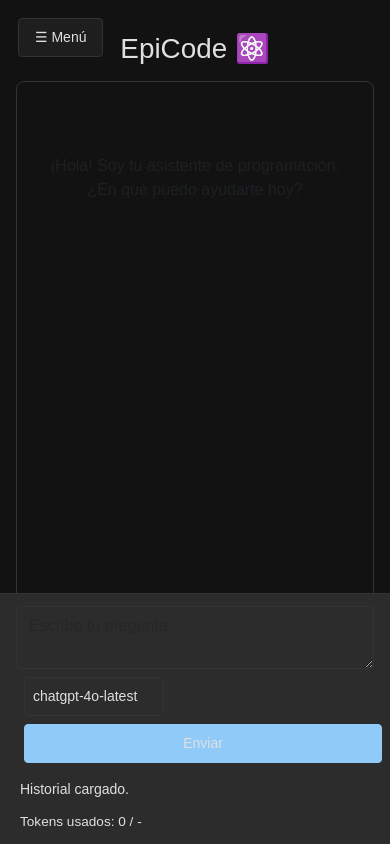
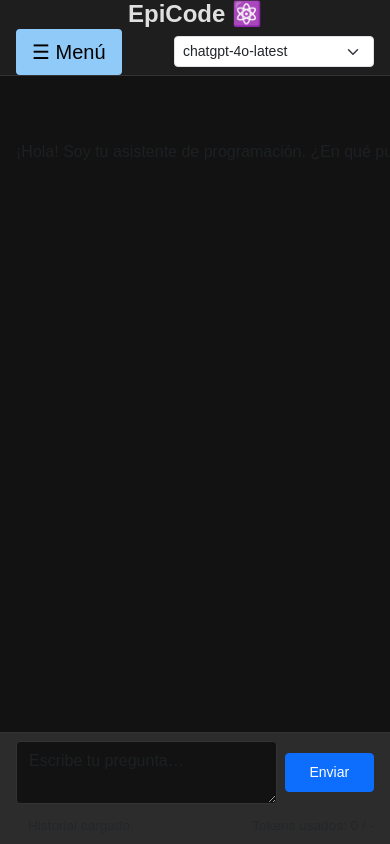
Before and after one commit to HenrySpark369/EpiCode, a Flask app: page / in a window 390 px wide. Run offline with Flask 3, Linux system fonts and the light colour scheme; the visitor is signed in with stand-in values (Sample User, id 1); data comes from the database, SQL or seed files in the repository; data that the repository does not hold is empty; some libraries are stand-ins or nearby versions.

Commit message:
Refactor layout and styles for responsive sidebar and input area
- Convert body and main container to flex column with full viewport height
- Increase sidebar width to 250px and fix its position with slide toggle support
- Define header and input area heights as CSS variables for consistent sizing
- Style input area and controls for better usability and appearance
- Improve chat message and status message styling for clarity and spacing
- Enhance overall layout structure for a cleaner, more responsive UI

```diff
--- a/templates/index.html
+++ b/templates/index.html
@@ -32,8 +32,9 @@
       --color-border: #dee2e6;
       --color-input-bg: #f8f9fa;
       --color-placeholder: #6c757d;        /* gris medio para light */
-      --sidebar-width: 200px;
-      --input-height: 0px;
+      --sidebar-width: 250px;
+      --header-height: 60px;
+      --input-height: 70px;
     }
     [data-theme="dark"] {
       --color-bg: #121212;
@@ -65,92 +66,115 @@
       color: var(--color-text);
       font-family: sans-serif;
       overflow-x: hidden;
+      height: 100vh;
+      display: flex;
+      flex-direction: column;
     }
 
-    .main-container {
+    /* Layout container */
+    .app-container {
       display: flex;
-      flex-direction: column;
-      min-height: 100vh; /* asegúrate de cubrir toda la altura de la ventana */
+      height: 100%;
+      width: 100%;
+      overflow: hidden;
     }
 
+    /* Sidebar */
     #sidebar {
       width: var(--sidebar-width);
       background: var(--color-surface);
       border-right: 1px solid var(--color-border);
-      padding: 1rem; /* Added padding here for consistency with original HTML */
+      padding: 1rem;
+      display: flex;
+      flex-direction: column;
       min-height: 100vh;
+      box-sizing: border-box;
+      position: fixed;
+      top: 0;
+      left: 0;
+      bottom: 0;
       overflow-y: auto;
+      z-index: 1050;
+      transition: transform 0.3s ease;
+      transform: translateX(0);
     }
-    .list-group-item {
-      background: var(--color-input-bg);
+    #sidebar.hidden {
+      transform: translateX(calc(-1 * var(--sidebar-width)));
+    }
+
+    /* Sidebar header area */
+    .user-info {
+      padding: .5rem 1rem;
+      font-weight: bold;
+      border-bottom: 1px solid var(--color-border);
+      margin-bottom: 1rem;
       color: var(--color-text);
-      border: 1px solid var(--color-border);
-      margin-bottom: .25rem;
+      text-align: center;
     }
-    .btn {
-      display: inline-block;
-      padding: .5rem 1rem;
+    .logout-btn {
+      margin-top: 1rem;
+      width: 100%;
+    }
+    .admin-link {
+      margin-top: 0.5rem;
+      width: 100%;
+    }
+
+    /* Main content area */
+    .main-content {
+      margin-left: var(--sidebar-width);
+      display: flex;
+      flex-direction: column;
+      height: 100vh;
+      width: calc(100% - var(--sidebar-width));
+      box-sizing: border-box;
+    }
+
+    /* Header */
+    header {
       background: var(--color-surface);
-      color: var(--color-text);
-      border: 1px solid var(--color-border);
-      border-radius: .25rem;
+      border-bottom: 1px solid var(--color-border);
+      box-sizing: border-box;
+      position: sticky;
+      top: 0;
+      z-index: 1000;
+      padding: 0 1rem;
+    }
+    #toggleSidebarBtn {
+      background: var(--color-primary);
+      color: var(--color-text-on-primary);
+      border: none;
+      padding: 0.5rem 1rem;
+      border-radius: 0.25rem;
       cursor: pointer;
+      font-size: 1.25rem;
+      display: none;
     }
-    .btn:hover {
-      opacity: .9;
-    }
-    .btn:focus {
+    #toggleSidebarBtn:focus {
       outline: 2px solid var(--color-primary);
       outline-offset: 2px;
     }
-    .btn-primary {
-      background: var(--color-primary);
-      border-color: var(--color-primary);
-      color: var(--color-text-on-primary);
+    header h1 {
+      margin: 0;
+      font-size: 1.5rem;
+      font-weight: 700;
+      user-select: none;
     }
-    .btn-secondary {
-      background: var(--color-surface);
-      border-color: var(--color-border);
-      color: var(--color-text);
-    }
-    .form-control,
-    .form-select {
-      display: block;
-      width: 100%;
-      padding: .5rem;
-      background: var(--color-input-bg);
-      color: var(--color-text);
-      border: 1px solid var(--color-border);
-      border-radius: .25rem;
-    }
-    #questionInput {
-      flex: 1;
-      resize: vertical;
-      min-height: 40px;
-      max-height: 150px;
+    #modelSelect {
+      max-width: 200px;
+      margin-left: 1rem;
     }
 
-    #modelSelect, #sendBtn {
-      flex-shrink: 0;
-      margin-left: 0.5rem;
-    }
-
-    /*—————————————————————————————————————*/
-    /* 4) CONTENEDOR DE CHAT               */
-    /*—————————————————————————————————————*/
+    /* Chat container */
     #chatContainer {
       flex-grow: 1;
       overflow-y: auto;
-      padding: 1.5rem;
-      padding-bottom: var(--input-height);
+      padding: 1rem;
       background: var(--color-bg);
-      border: 1px solid var(--color-border);
-      border-radius: .5rem;
-      max-width: 100%;
       box-sizing: border-box;
       display: flex;
       flex-direction: column;
-      gap: 0.75rem; /* espacio entre mensajes */
+      gap: 0.75rem;
     }
     #chatContainer::-webkit-scrollbar {
       width: 8px;
@@ -160,14 +184,9 @@
       border-radius: 4px;
     }
 
-    /*—————————————————————————————————————*/
-    /* 5) MENSAJES DE CHAT                 */
-    /*—————————————————————————————————————*/
+    /* Chat messages */
     .chat-message {
-      display: inline-block;
-      clear: both;
       max-width: 60%;
-      min-width: 10%;
       padding: .75rem 1rem;
       margin-bottom: .75rem;
       border-radius: 1rem;
@@ -190,81 +209,67 @@
       text-align: left;
     }
 
-    /*—————————————————————————————————————*/
-    /* 6) ÁREA DE ENTRADA FIJA             */
-    /*—————————————————————————————————————*/
+    /* Input area */
     #inputArea {
-      position: fixed;
-      bottom: 0;
-      left: var(--sidebar-width);
-      width: calc(100% - var(--sidebar-width));
+      height: var(--input-height);
       background: var(--color-input-bg);
-      color: var(--color-text);
       border-top: 1px solid var(--color-border);
-      padding: 0.75rem 1rem;
-      z-index: 1000;
-
+      padding: 0.5rem 1rem;
       display: flex;
-      flex-direction: row;
-      align-items: flex-end;
+      align-items: center;
       gap: 0.5rem;
       box-sizing: border-box;
     }
-
-    #inputArea .form-control {
+    #questionInput {
       flex: 1;
       resize: vertical;
       min-height: 40px;
       max-height: 150px;
       line-height: 1.4;
       padding: 0.5rem 0.75rem;
+      border-radius: 0.25rem;
+      border: 1px solid var(--color-border);
+      background: var(--color-bg);
+      color: var(--color-text);
+    }
+    #modelSelect, #sendBtn {
+      flex-shrink: 0;
+    }
+    #sendBtn {
+      padding: 0.5rem 1rem;
     }
 
-    #inputArea .form-select{
-      max-width: 140px;
-    }
-    #inputArea .btn {
-      flex-shrink: 0;
-      color: var(--color-text) !important;
+    /* Status and token info */
+    #statusMsg,
+    .statusMsg,
+    #tokenInfo {
+      font-size: 0.85rem;
+      color: var(--color-text);
+      margin-left: 0.5rem;
       white-space: nowrap;
     }
 
-    /*—————————————————————————————————————*/
-    /* 7) ESTILO PARA MENSAJES DE ESTADO  */
-    /*—————————————————————————————————————*/
-    #statusMsg,
-    .statusMsg,
-    #inputArea .text-muted {
-      display: block;
-      margin-top: .5rem;
-      font-size: .875rem;
-      color: var(--color-text) !important;
-    }
-
-    /* Flash message styles (copied from login.html for consistency) */
+    /* Flash messages */
     .flash-messages {
       margin-bottom: 1em;
       text-align: center;
     }
     .flash {
       padding: .5em;
-      margin-bottom: .5em; /* Reduced margin to fit better */
+      margin-bottom: .5em;
       border-radius: 4px;
-      display: block; /* Ensure it takes full width */
+      display: block;
       width: auto;
-      max-width: 600px; /* Limit width for better readability */
+      max-width: 600px;
       margin-left: auto;
       margin-right: auto;
     }
     .error { background: #f8d7da; color: #721c24; border: 1px solid #f5c6cb; }
     .warning { background: #fff3cd; color: #856404; border: 1px solid #ffeeba; }
-    .success { background: #d4edda; color: #155724; border: 1px solid #c3e6cb; } /* Added success style */
-    .info { background: #d1ecf1; color: #0c5460; border: 1px solid #bee5eb; }    /* Added info style */
+    .success { background: #d4edda; color: #155724; border: 1px solid #c3e6cb; }
+    .info { background: #d1ecf1; color: #0c5460; border: 1px solid #bee5eb; }
 
-
-    /*—————————————————————————————————————*/
-    /* 8) HIGHLIGHT.JS & CÓDIGO             */
-    /*—————————————————————————————————————*/
+    /* Highlight.js & code */
     pre, code {
       max-width: 100%;
       white-space: pre-wrap;
@@ -283,9 +288,7 @@
     .hljs-string,
     .hljs-title          { color: #ce9178; }
 
-    /*—————————————————————————————————————*/
-    /* 9) OVERRIDES PARA BOOTSTRAP FOCUS   */
-    /*—————————————————————————————————————*/
+    /* Bootstrap focus overrides */
     .form-control:focus,
     .form-select:focus {
       background-color: var(--color-input-bg) !important;
@@ -295,9 +298,7 @@
       outline: none;
     }
 
-    /*—————————————————————————————————————*/
-    /* 10) LIST‐GROUP EN DARK THEMING      */
-    /*—————————————————————————————————————*/
+    /* List-group dark theming */
     [data-theme="dark"] .list-group-item {
       background: var(--color-input-bg) !important;
       color: var(--color-text)  !important;
@@ -310,24 +311,7 @@
       border-color: var(--color-primary) !important;
     }
 
-    /* Styles for the user info in sidebar */
-    .user-info {
-      padding: .5rem 1rem;
-      font-weight: bold;
-      border-bottom: 1px solid var(--color-border);
-      margin-bottom: 1rem;
-      color: var(--color-text);
-    }
-    .logout-btn {
-        margin-top: 1rem;
-        width: 100%;
-    }
-    .admin-link {
-        margin-top: 0.5rem;
-        width: 100%;
-    }
-
-    /* Overlay para off-canvas mobile */
+    /* Overlay for mobile sidebar */
     #overlay {
       display: none;
       position: fixed;
@@ -339,61 +323,74 @@
       display: block;
     }
 
+    /* Responsive styles */
     @media (max-width: 768px) {
-      .d-flex {
-        flex-direction: column !important;
+      #toggleSidebarBtn {
+        display: block;
       }
       #sidebar {
         position: fixed;
         top: 0;
-        left: -220px; /* Oculto fuera de pantalla */
-        width: 200px;
-        height: 100%;
-        background: var(--color-surface);
+        left: 0;
+        bottom: 0;
+        transform: translateX(calc(-1 * var(--sidebar-width)));
         z-index: 1050;
-        transition: left 0.3s ease;
+        transition: transform 0.3s ease;
+        width: var(--sidebar-width);
       }
       #sidebar.active {
-        left: 0; /* Visible */
+        transform: translateX(0);
       }
-
+      .main-content {
+        margin-left: 0;
+        width: 100%;
+        height: calc(100vh - var(--header-height) - var(--input-height));
+        display: flex;
+        flex-direction: column;
+      }
+      #chatContainer {
+        height: 100%;
+        overflow-x: auto;
+        white-space: nowrap;
+        padding: 0.5rem;
+        gap: 1rem;
+        flex-wrap: nowrap;
+      }
+      .chat-message {
+        display: inline-block;
+        max-width: 90%;
+        white-space: normal;
+      }
       #inputArea {
-        left: 0 !important;
+        position: fixed;
+        bottom: 0;
+        left: 0;
         width: 100%;
+        height: var(--input-height);
         flex-direction: column;
         align-items: stretch;
+        padding: 0.5rem 1rem;
+        background: var(--color-input-bg);
+        border-top: 1px solid var(--color-border);
+        box-sizing: border-box;
+        z-index: 1100;
       }
-
-      #inputArea .form-select,
-      #inputArea .btn {
+      #questionInput {
         width: 100%;
+        margin-bottom: 0.5rem;
       }
-
-      /* Oscurecer fondo opcional cuando el sidebar está abierto */
-      body.sidebar-open::before {
-        content: '';
-        position: fixed;
-        top: 0;
-        left: 0;
-        width: 100vw;
-        min-height: 100vh;
-        background: rgba(0,0,0,0.5);
-        z-index: 1049;
+      #modelSelect, #sendBtn {
+        width: 100%;
+        margin-left: 0;
       }
-
-      .chat-message {
-        max-width: 90%;
-        font-size: 0.95rem;
+      #statusMsg, #tokenInfo {
+        display: none;
       }
     }
-
   </style>
 </head>
 <body>
-  <button id="toggleSidebarBtn" class="btn btn-sm btn-secondary d-md-none m-2" style="position: fixed; top: 10px; left: 10px; z-index: 1100;">
-    ☰ Menú
-  </button>
-  <div class="d-flex">
+  <div class="app-container">
     <aside id="sidebar">
       <div class="user-info text-center">
         {% if current_user.is_authenticated %}
@@ -427,27 +424,91 @@
       <ul id="convList" class="list-group"></ul>
     </aside>
 
-  <div class="main-container d-flex flex-column flex-grow-1 w-100 p-3">
-    <h1 class="text-center my-3">EpiCode ⚛️</h1>
+    <div class="main-content d-flex flex-column">
+      <header>
+        <div class="header-row-1">
+          <h1>EpiCode ⚛️</h1>
+        </div>
+        <div class="header-row-2 d-flex align-items-center justify-content-between">
+          <button id="toggleSidebarBtn" class="btn btn-sm btn-secondary d-md-none">
+            ☰ Menú
+          </button>
+          <select id="modelSelect" class="form-select form-select-sm ms-auto">
+            {% for m in models %}
+              <option value="{{ m }}" {% if m==default_model %}selected{% endif %}>{{ m }}</option>
+            {% endfor %}
+          </select>
+        </div>
+      </header>
+
+      <style>
+        @media (max-width: 768px) {
+          header .header-row-1 {
+            display: flex;
+            justify-content: center;
+            width: 100%;
+          }
+          #inputArea {
+            position: fixed;
+            bottom: 0;
+            left: 0;
+            width: 100%;
+            height: auto;
+            flex-direction: column;
+            align-items: stretch;
+            padding: 0.5rem 1rem;
+            background: var(--color-input-bg);
+            border-top: 1px solid var(--color-border);
+            box-sizing: border-box;
+            z-index: 1100;
+          }
+          .input-row {
+            display: flex !important;
+            gap: 0.5rem;
+            align-items: center;
+          }
+          #questionInput {
+            width: 70%;
+            margin-bottom: 0;
+          }
+          #sendBtn {
+            width: 25%;
+            margin-left: 0;
+          }
+          .status-row {
+            display: flex !important;
+            justify-content: space-between;
+            margin-top: 0.25rem;
+            font-size: 0.75rem;
+            color: var(--color-text);
+          }
+          #statusMsg, #tokenInfo {
+            display: block;
+            white-space: nowrap;
+          }
+          #chatContainer {
+            height: calc(100vh - var(--header-height) - var(--input-height) * 2);
+            overflow-y: auto;
+            padding: 1rem;
+          }
+        }
+      </style>
+
       <div id="chatContainer"></div>
-  </div>
 
       <div id="inputArea">
+        <div class="input-row" style="display: flex; gap: 0.5rem; align-items: center;">
           <textarea id="questionInput" class="form-control" rows="2" placeholder="Escribe tu pregunta…"></textarea>
-      <select id="modelSelect" class="form-select form-select-sm">
-        {% for m in models %}
-              <option value="{{ m }}"
-                {% if m==default_model %}selected{% endif %}>
-                {{ m }}
-              </option>
-            {% endfor %}
-      </select>
           <button id="sendBtn" class="btn btn-primary btn-sm">Enviar</button>
-      <div id="statusMsg" class="text-muted small mt-2 ps-1"></div>
-      <div id="tokenInfo" class="text-muted small mt-1 ps-1" style="font-size: 0.85rem;">
+        </div>
+        <div class="status-row" style="display: flex; justify-content: space-between; margin-top: 0.25rem; font-size: 0.85rem; color: var(--color-text);">
+          <div id="statusMsg" class="text-muted small ps-1"></div>
+          <div id="tokenInfo" class="text-muted small ps-1">
             Tokens usados: <span id="tokenCount">0</span> / <span id="tokenLimit">-</span>
           </div>
+        </div>
         <div id="errorAlert" class="alert alert-danger mt-2 d-none" role="alert" style="margin-bottom: 0;"></div>
+      </div>
     </div>
   </div>
   <div id="overlay"></div>
```
Also changed, not shown: static/css/shared.css (+3 -4 lines). Lines whose indentation alone changed are shown as unchanged.
